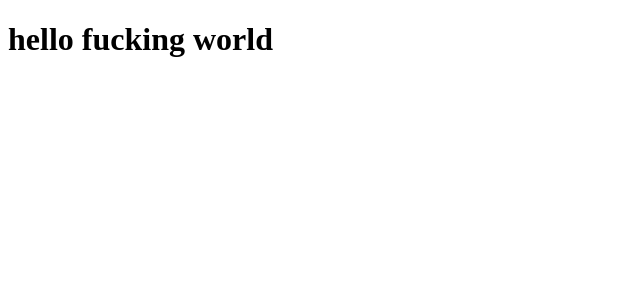
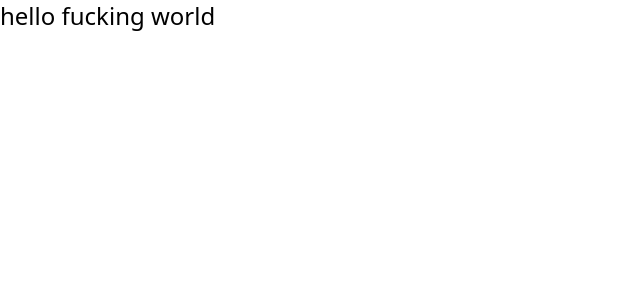
Before and after one commit to MatheusLittig/cytrus-project, a Next.js app: page / in a window 1280 px wide. Shown: the top 300 px of the page, without its empty margins (0-640 px from the left). Built offline with nearby package versions, Linux system fonts and the light colour scheme.

Commit message:
refactor: setting up styles and tailwind styles on _app.tsx

```diff
--- a/src/pages/_app.tsx
+++ b/src/pages/_app.tsx
@@ -1,4 +1,6 @@
 import { AppProps } from 'next/app'
+import '@/styles/global.css'
+import '@/styles/tailwind.css'
 
 export default function MyApp({ Component, pageProps }: AppProps): JSX.Element {
   return <Component {...pageProps} />
--- a/src/pages/index.tsx
+++ b/src/pages/index.tsx
@@ -1,3 +1,3 @@
 export default function Home(): JSX.Element {
-  return <h1>hello fucking world</h1>
+  return <h1 className="text-2xl">hello fucking world</h1>
 }
```
